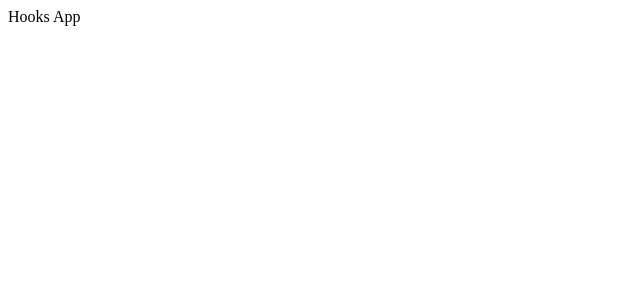
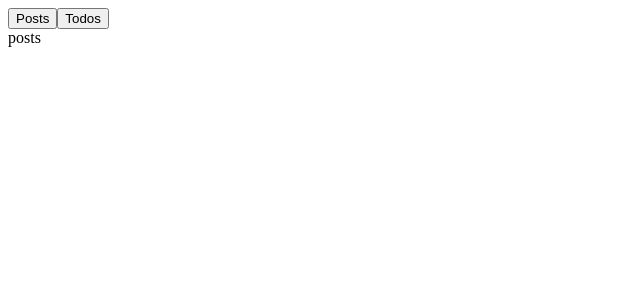
Before and after one commit to qSam/ReactHooks, a React (Create React App) app: page / in a window 1280 px wide. Shown: the top 300 px of the page, without its empty margins (0-640 px from the left). Built offline with nearby package versions, Linux system fonts and the light colour scheme.

Commit message:
Add App component

```diff
--- a/src/components/App.js
+++ b/src/components/App.js
@@ -1,8 +1,23 @@
 import React from 'react';
 
 class App extends React.Component {
+
+    state = {resource: 'posts'};
+
     render() {
-        return <div>Hooks App</div>;
+        return (
+        <div>
+            <div>
+                <button onClick={() => this.setState({resource:'posts'})}>
+                    Posts
+                </button>
+                <button onClick={() => this.setState({resource:'todos'})}>
+                    Todos
+                </button>
+            </div>
+            {this.state.resource}
+        </div>
+        );
     }
 }
 
```
